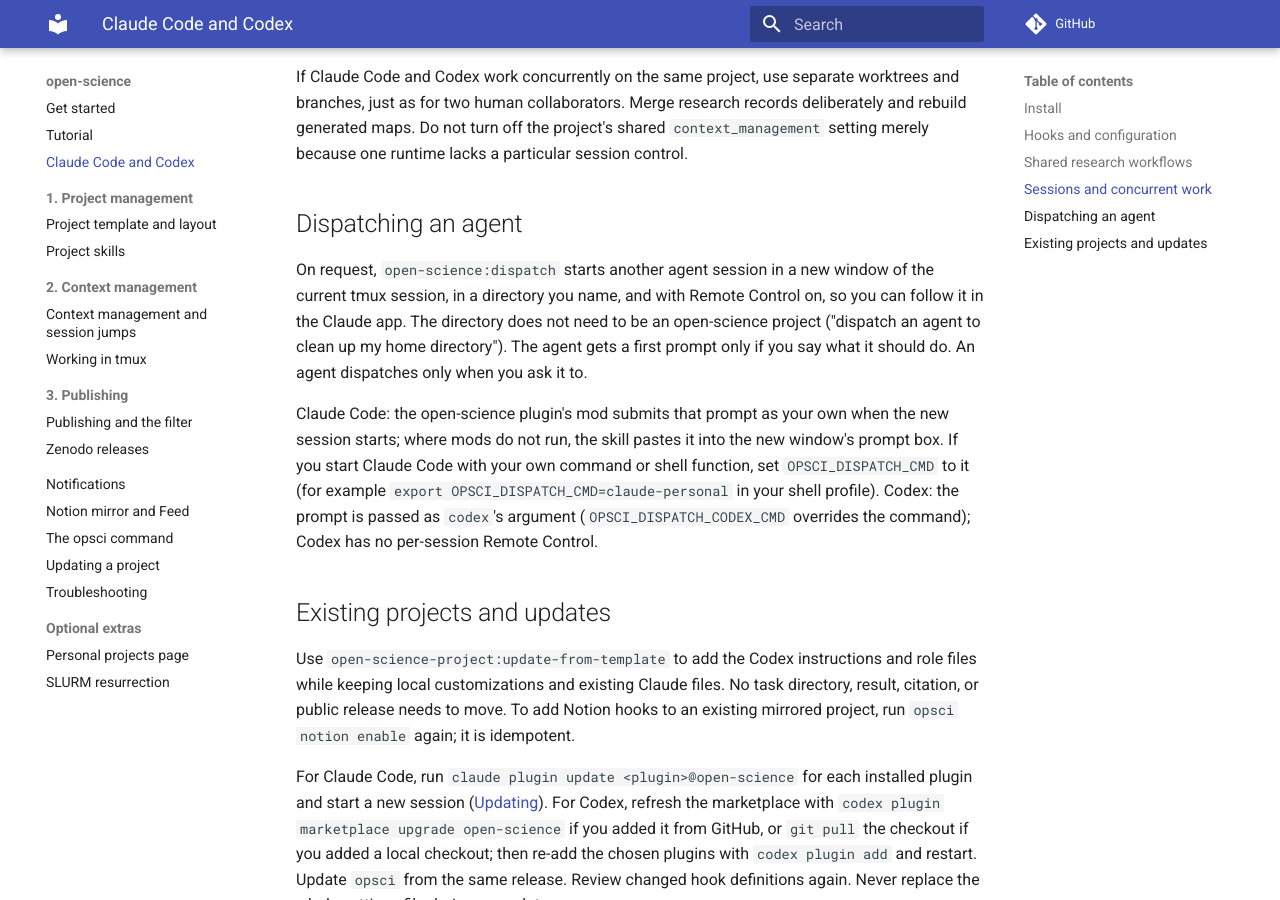
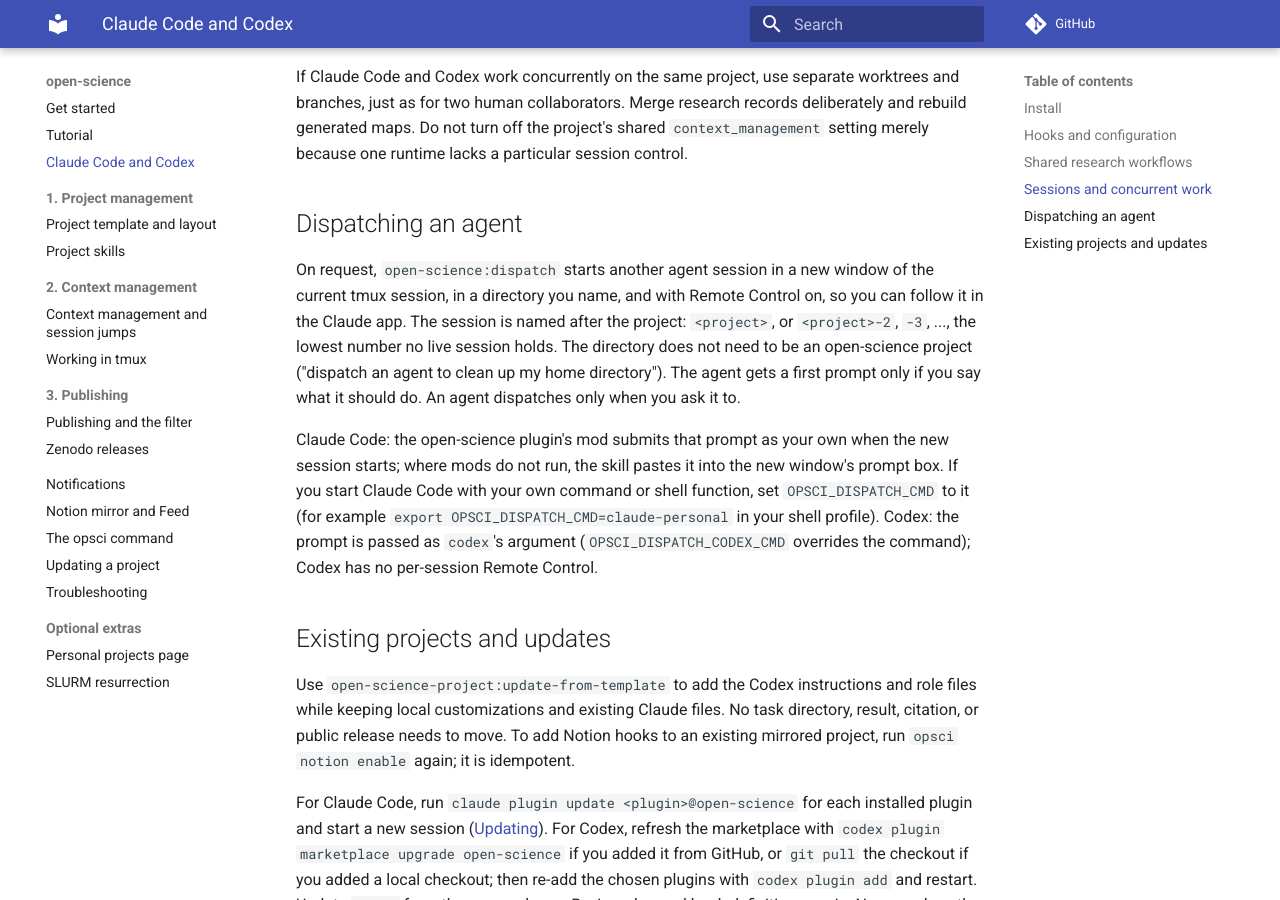
Before and after one commit to mhycheung/open-science, an MkDocs documentation site: the page built from docs/agents.md, in a window 1280 px wide and 900 px high, scrolled down 2447 px. Built offline with MkDocs 1.6.1 and Material for MkDocs 9.7.7, drawn with Linux system fonts in a browser that asks for light colours; comment, search, counter and statistics services are not loaded.

Commit message:
Dispatch skill: name the session after the project (#11)
A dispatched Claude Code session gets --name and --remote-control <name>:
<project>, or <project>-2, -3, ..., the lowest number no live session of
this account holds. A name just given is held for OPSCI_DISPATCH_HOLD
seconds until the new session records it. New subcommand: dispatch.sh name <dir>.

```diff
--- a/docs/agents.md
+++ b/docs/agents.md
@@ -113,9 +113,10 @@
 
 On request, `open-science:dispatch` starts another agent session in a new window of the
 current tmux session, in a directory you name, and with Remote Control on, so you can follow
-it in the Claude app. The directory does not need to be an open-science project ("dispatch an
-agent to clean up my home directory"). The agent gets a first prompt only if you say what it
-should do. An agent dispatches only when you ask it to.
+it in the Claude app. The session is named after the project: `<project>`, or `<project>-2`,
+`-3`, ..., the lowest number no live session holds. The directory does not need to be an
+open-science project ("dispatch an agent to clean up my home directory"). The agent gets a
+first prompt only if you say what it should do. An agent dispatches only when you ask it to.
 
 Claude Code: the open-science plugin's mod submits that prompt as your own when the new
 session starts; where mods do not run, the skill pastes it into the new window's prompt box.
```
Also changed, not shown: plugins/open-science/skills/dispatch/SKILL.md (+10 -7 lines), plugins/open-science/skills/dispatch/codex.md (+2 -1 lines), 2 other files.
